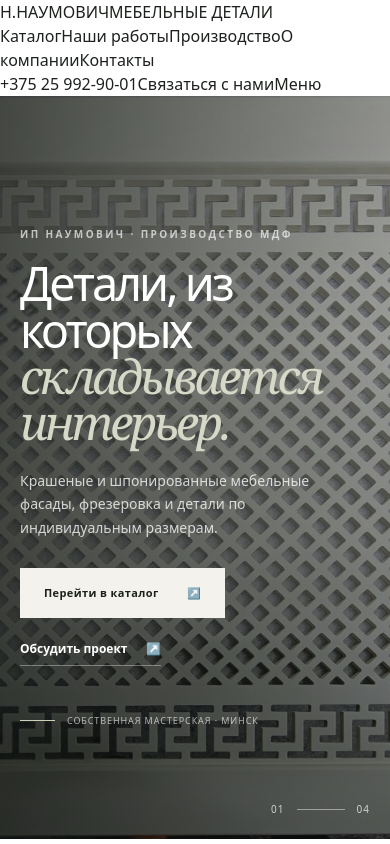
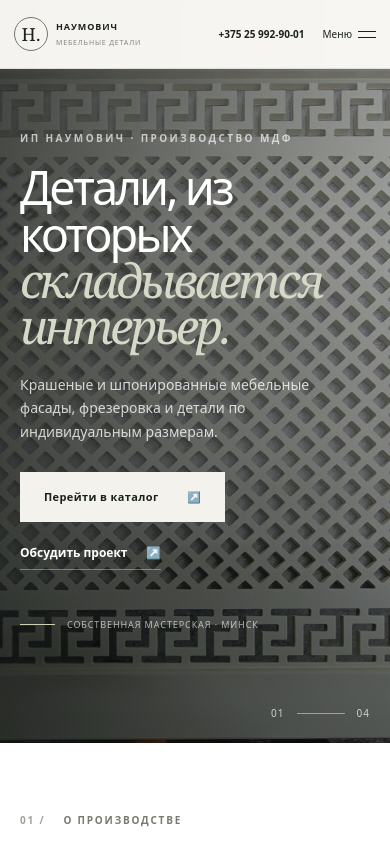
Before and after one commit to IljaBelousow/naumovich-site, a Next.js app: page / in a window 390 px wide. Shown: the top 844 px of the page. Built offline with nearby package versions, Linux system fonts and the light colour scheme.

Commit message:
Style responsive navigation and dark editorial footer

```diff
--- a/src/app/globals.css
+++ b/src/app/globals.css
@@ -179,3 +179,68 @@ h2 em, .home-hero h1 em { font-family: Georgia, "Times New Roman", serif; font-w
 @media (prefers-reduced-motion: reduce) {
   *, *::before, *::after { scroll-behavior: auto !important; animation-duration: .01ms !important; animation-iteration-count: 1 !important; transition-duration: .01ms !important; }
 }
+
+
+/* Header and footer shared across the site */
+.site-header { position: absolute; inset: 0 0 auto; z-index: 50; color: var(--ink); background: rgba(250,249,245,.97); border-bottom: 1px solid rgba(29,33,29,.1); }
+.site-header__nav { display: flex; width: min(100% - 64px, 1440px); min-height: 86px; margin: 0 auto; align-items: center; justify-content: space-between; gap: 24px; }
+.site-brand { display: inline-flex; flex-shrink: 0; align-items: center; gap: 12px; }
+.site-brand__mark { display: grid; width: 39px; height: 39px; place-items: center; border: 1px solid #727966; border-radius: 50%; font-family: Georgia,serif; font-size: 20px; }
+.site-brand__name { display: flex; flex-direction: column; gap: 5px; font-size: 11px; font-weight: 700; letter-spacing: .15em; }
+.site-brand__name span { color: #85887e; font-size: 8px; font-weight: 500; letter-spacing: .12em; }
+.site-header__links { display: flex; align-items: center; gap: clamp(14px,2vw,30px); }
+.site-header__links a { color: #4e5349; font-size: 11px; transition: color .2s; }
+.site-header__links a:hover { color: #111; }
+.site-header__actions { display: flex; align-items: center; gap: 20px; }
+.site-header__phone { display: flex; flex-direction: column; align-items: flex-end; gap: 5px; white-space: nowrap; font-size: 12px; font-weight: 650; }
+.site-header__phone-label { color: #888b81; font-size: 9px; font-weight: 450; }
+.site-header__toggle { display: none; align-items: center; gap: 12px; padding: 10px 0 10px 10px; border: 0; background: transparent; color: var(--ink); cursor: pointer; font: inherit; font-size: 11px; }
+.site-header__toggle-icon { display: flex; width: 22px; flex-direction: column; gap: 5px; }
+.site-header__toggle-icon i { display: block; width: 22px; height: 1px; background: currentColor; }
+.mobile-menu { position: absolute; top: 100%; left: 0; right: 0; padding: 8px 22px 25px; background: #f4f2ec; border-bottom: 1px solid var(--line); box-shadow: 0 18px 35px rgba(0,0,0,.08); }
+.mobile-menu__links { display: flex; flex-direction: column; }
+.mobile-menu__links a { display: grid; grid-template-columns: 30px 1fr 20px; gap: 10px; align-items: center; padding: 17px 0; border-bottom: 1px solid var(--line); font-size: 16px; }
+.mobile-menu__links a span:first-child { color: #858b76; font-size: 10px; }
+.mobile-menu__links a span:last-child { justify-self: end; }
+.mobile-menu__phone { display: flex; justify-content: space-between; margin-top: 20px; padding: 15px 0 4px; font-size: 15px; font-weight: 650; }
+.site-footer { padding: 70px 0 24px; background: #20251f; color: white; }
+.site-footer__top { display: grid; grid-template-columns: 1.2fr .8fr 1fr; gap: 60px; padding-bottom: 55px; }
+.site-footer .site-brand__mark { border-color: rgba(255,255,255,.5); color: white; }
+.site-footer .site-brand__name span { color: rgba(255,255,255,.45); }
+.site-footer__description { max-width: 300px; margin: 22px 0 0; color: rgba(255,255,255,.58); font-size: 13px; line-height: 1.8; }
+.site-footer__title { margin: 0 0 20px; color: rgba(255,255,255,.48); font-size: 9px; font-weight: 650; letter-spacing: .2em; text-transform: uppercase; }
+.site-footer__links, .site-footer__contacts { display: flex; flex-direction: column; align-items: flex-start; gap: 12px; margin: 0; padding: 0; list-style: none; }
+.site-footer__links a, .site-footer__contacts li { color: rgba(255,255,255,.8); font-size: 12px; line-height: 1.7; transition: color .2s; }
+.site-footer__links a:hover, .site-footer__contacts a:hover { color: white; }
+.site-footer__bottom { display: flex; justify-content: space-between; gap: 20px; padding-top: 22px; border-top: 1px solid rgba(255,255,255,.16); color: rgba(255,255,255,.45); font-size: 10px; }
+@media (max-width: 1080px) {
+  .site-header__nav { width: calc(100% - 40px); min-height: 74px; }
+  .site-header__links { gap: 14px; }
+  .site-header__links a { font-size: 10px; }
+  .site-header__phone { font-size: 11px; }
+  .site-brand__name { letter-spacing: .1em; }
+}
+@media (max-width: 850px) {
+  .site-header__nav { min-height: 72px; }
+  .site-header__links { display: none; }
+  .site-header__phone { align-items: flex-end; font-size: 11px; }
+  .site-header__phone-label { display: none; }
+  .site-header__toggle { display: flex; }
+  .site-footer__top { grid-template-columns: 1fr 1fr; gap: 40px 28px; }
+  .site-footer__top > :first-child { grid-column: 1 / -1; }
+}
+@media (max-width: 480px) {
+  .site-header__nav { width: calc(100% - 28px); min-height: 68px; gap: 8px; }
+  .site-brand { gap: 8px; }
+  .site-brand__mark { width: 34px; height: 34px; font-size: 18px; }
+  .site-brand__name { font-size: 9px; }
+  .site-brand__name span { font-size: 7px; }
+  .site-header__actions { gap: 8px; }
+  .site-header__phone { font-size: 10px; }
+  .site-header__toggle { gap: 6px; font-size: 10px; }
+  .site-header__toggle-icon, .site-header__toggle-icon i { width: 18px; }
+  .site-footer { padding-top: 52px; }
+  .site-footer__top { grid-template-columns: 1fr; gap: 32px; padding-bottom: 38px; }
+  .site-footer__top > :first-child { grid-column: auto; }
+  .site-footer__bottom { flex-direction: column; gap: 9px; }
+}
```
